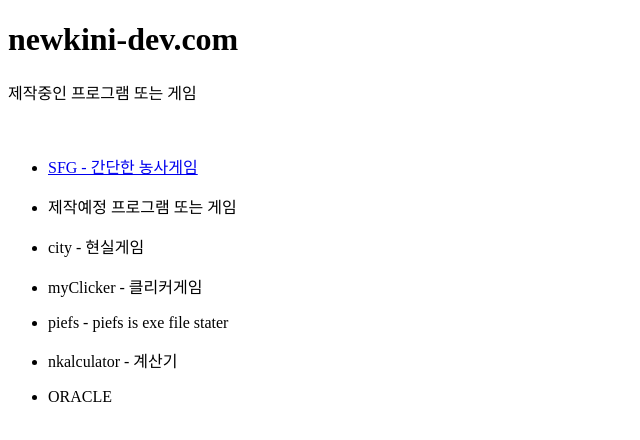
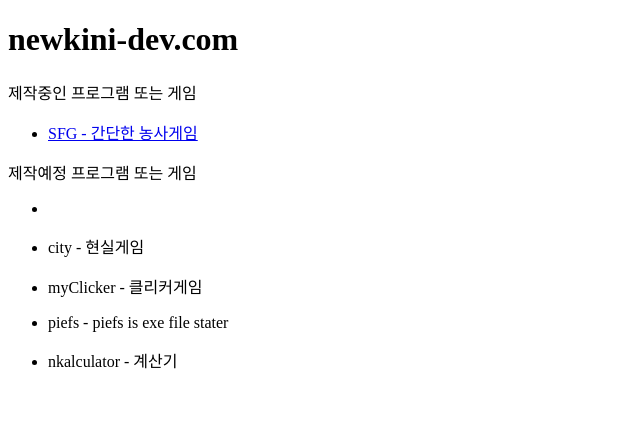
Before and after one commit to newkincode/site, a SvelteKit app: page / in a window 1280 px wide. Shown: the top 440 px of the page, without its empty margins (0-640 px from the left). Built offline with nearby package versions, Linux system fonts and the light colour scheme.

Commit message:
Update +page.svelte

```diff
--- a/src/routes/+page.svelte
+++ b/src/routes/+page.svelte
@@ -1,13 +1,13 @@
 <h1>newkini-dev.com</h1>
-<p>제작중인 프로그램 또는 게임</p><br>
+<p>제작중인 프로그램 또는 게임</p>
 <ul>
     <li><a href="/sfg">SFG - 간단한 농사게임</a></li>
 </ul>
+<p>제작예정 프로그램 또는 게임</p>
 <ul>
-    <li><p>제작예정 프로그램 또는 게임</p></li>
+    <li></li>
     <li><p>city - 현실게임</p></li>
     <li><p>myClicker - 클리커게임</p></li>
     <li><p>piefs - piefs is exe file stater</p></li>
     <li><p>nkalculator - 계산기</p></li>
-    <li>ORACLE</li>
 </ul>
```
